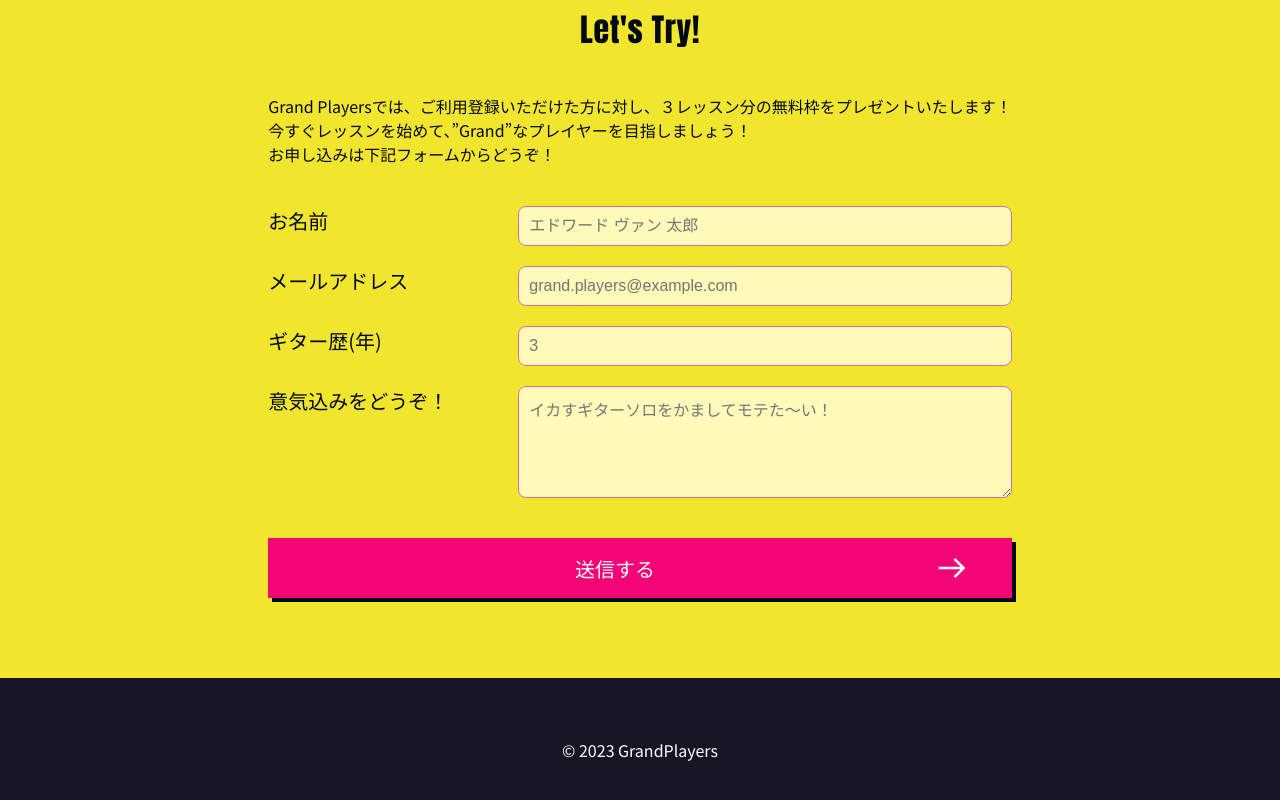
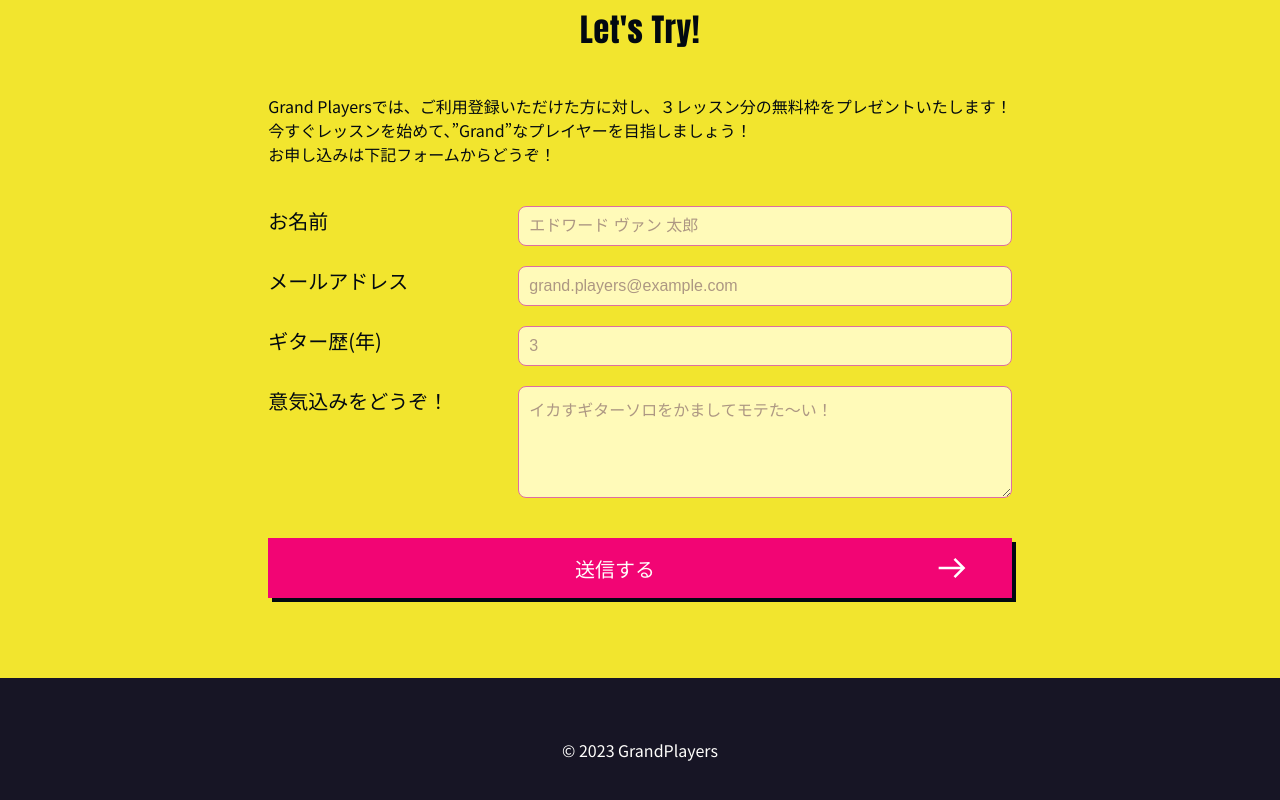
Before and after one commit to Rino-Takeda/frontend-basic-site, a plain HTML site: page index.html in a window 1280 px wide. Shown: the part 2101-2901 px from the top of the page. Drawn offline with Linux system fonts and the light colour scheme.

Commit message:
CSS_placeholderの色の修正

```diff
--- a/style.css
+++ b/style.css
@@ -427,13 +427,20 @@ section {
     color: var(--color-black);
 }
 
+.signup-input::placeholder{
+    color: var(--color-form-placeholder-gray);
+}
+
+.signup-textarea::placeholder{
+    color: var(--color-form-placeholder-gray);
+}
+
 .signup-input,
 .signup-textarea{
     border-radius: 8px;
     border: 1px solid var(--color-form-border-red);
     background: var(--color-form-background-yellow);
     font-size: 16px;
-    color: var(--color-form-placeholder-gray);
     padding: 10px;
     resize: vertical;
 }
```
